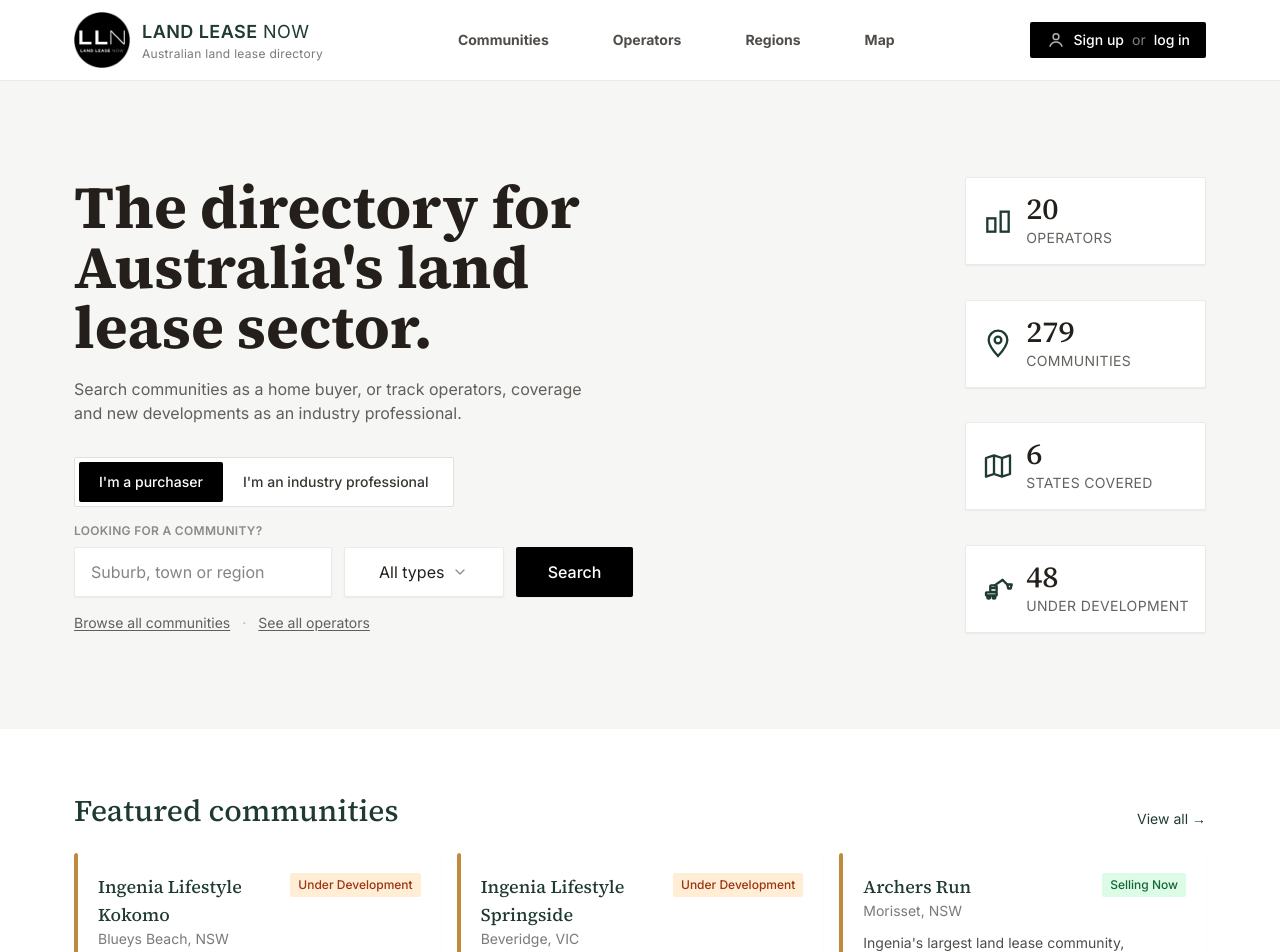
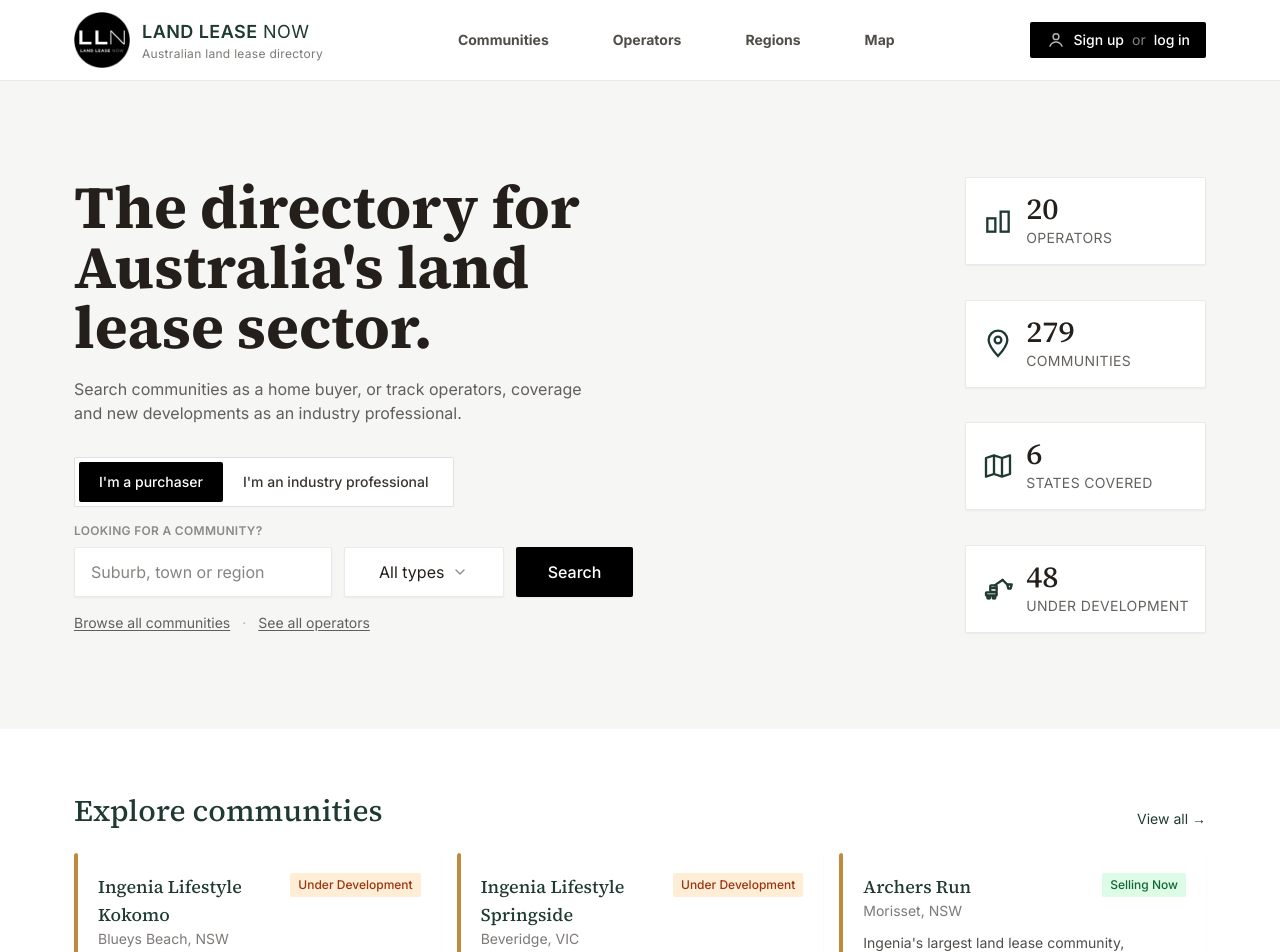
Before and after one commit to LandLeaseNow/landleasenow, a Next.js app: page / in a window 1280 px wide. Shown: the top 952 px of the page. Built offline with nearby package versions, Linux system fonts and the light colour scheme.

Commit message:
Update coordinates, add operator filter, self-host fonts, rename

```diff
--- a/app/page.tsx
+++ b/app/page.tsx
@@ -25,7 +25,7 @@ export default function HomePage() {
 
       <section className="container-page py-16">
         <div className="flex items-end justify-between">
-          <h2 className="font-serif text-3xl text-eucalypt">Featured communities</h2>
+          <h2 className="font-serif text-3xl text-eucalypt">Explore communities</h2>
           <Link href="/communities" className="text-sm text-eucalypt hover:underline">
             View all →
           </Link>
```
